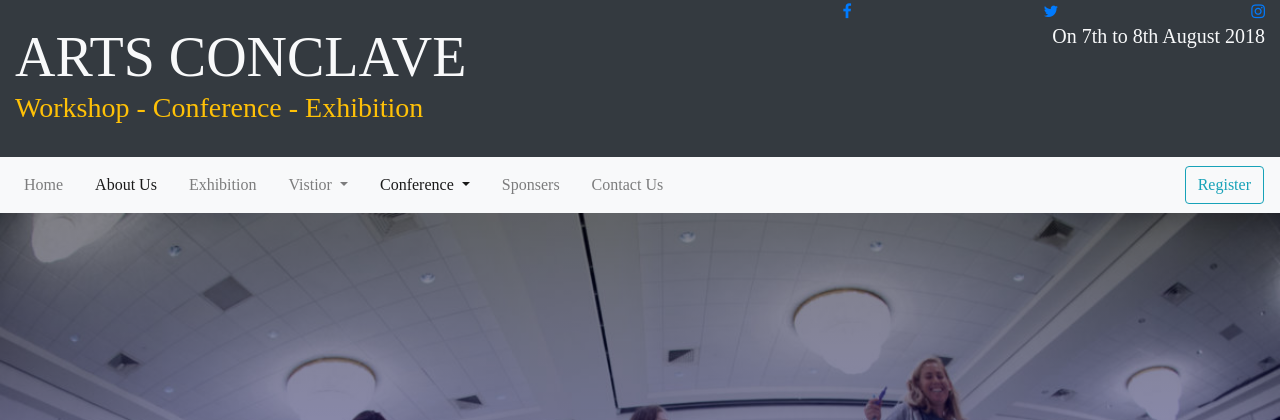
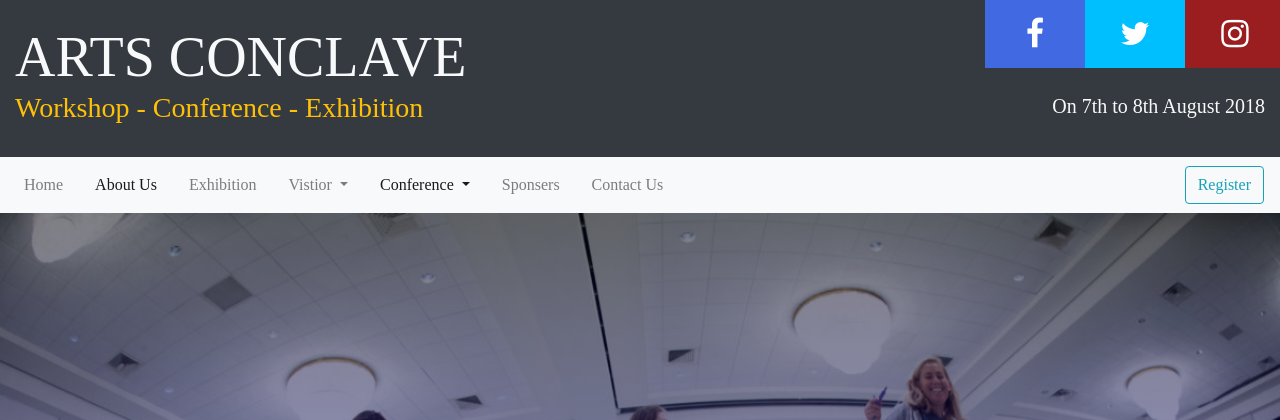
Before and after one commit to khanaslam439/khanaslam439.github.io, a PHP site: page / in a window 1280 px wide. Shown: the top 420 px of the page. Run offline with PHP 8.4, Linux system fonts and the light colour scheme; some libraries are stand-ins or nearby versions.

Commit message:
uploaded

```diff
--- a/event/css/style.css
+++ b/event/css/style.css
@@ -94,3 +94,46 @@ body{
 	padding:10% !important;
 	color:white;
 }
+
+.social-media{
+	width:300px;
+	position: absolute;
+	top:0;
+	right: 0;
+}
+
+.date-area{
+	position: relative;
+	top:60%;
+}
+
+.social-media .col{
+	padding:10px 5px;
+	color:white;
+
+}
+
+.social-media .col .fa{
+	color:white;
+}
+
+		.facebook{
+			background-color: royalblue;
+			text-align: center;
+			font-size: 2em;
+
+		}
+
+		.twitter{
+			background:deepskyblue;
+			color:white;
+			text-align: center;
+			font-size: 2em;
+		}
+
+		.instagram{
+			background:rgba(255,0,0,.5);
+			color: white;
+			text-align: center;
+			font-size: 2em;
+		}
```
